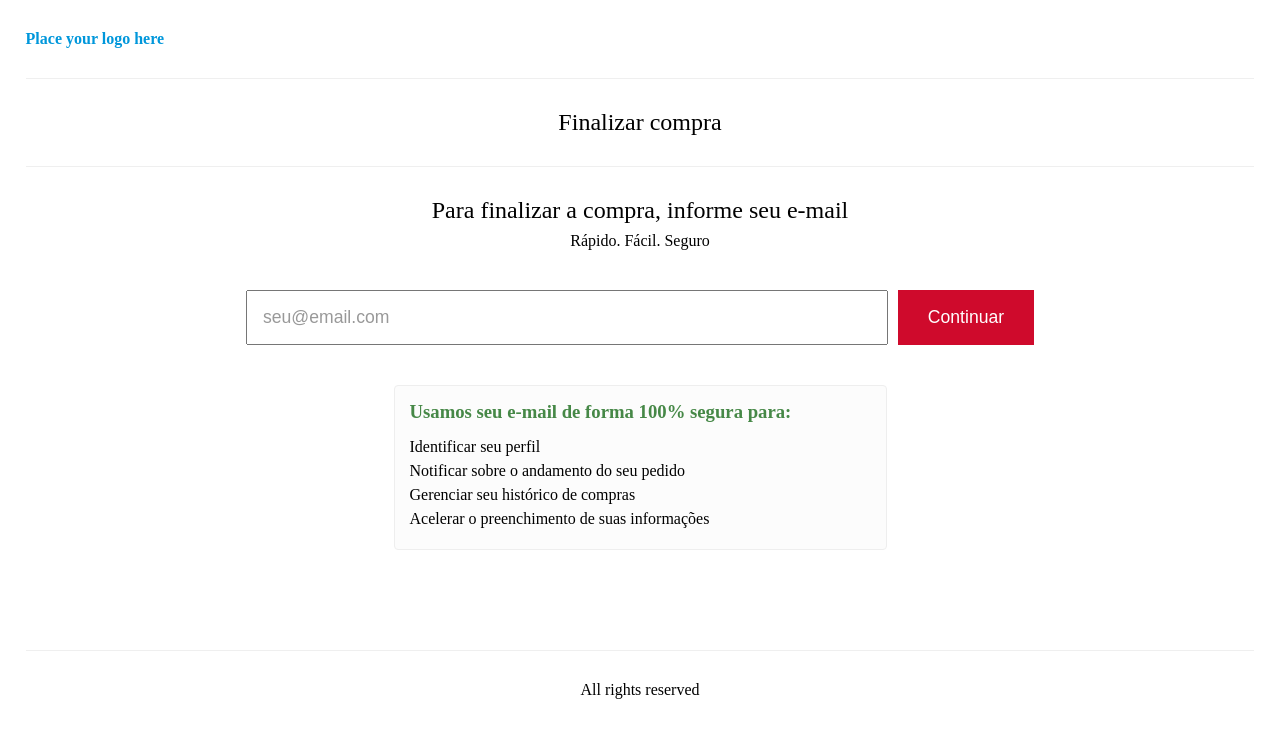
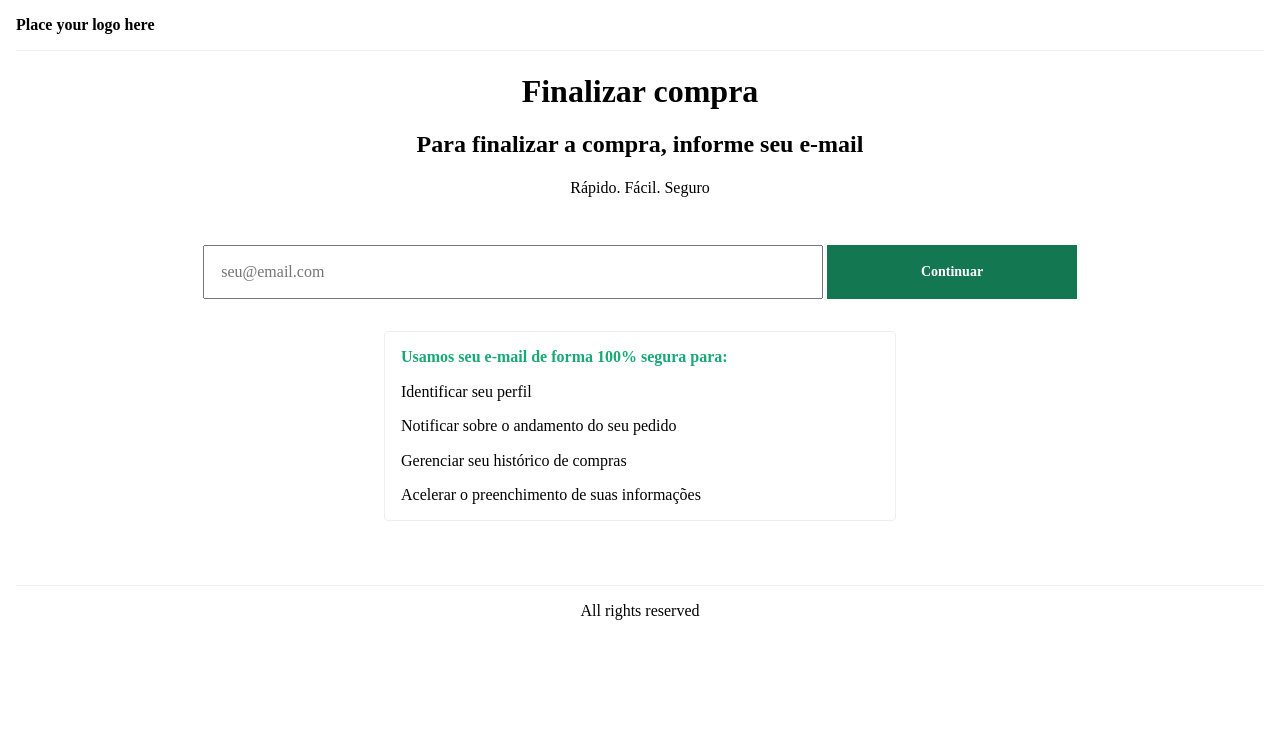
Before and after one commit to Braiancsk/Eitiane, a React (Create React App) app: page / in a window 1280 px wide. Shown: the top 738 px of the page. Built offline with nearby package versions, Linux system fonts and the light colour scheme.

Commit message:
atualização do css com tachyons

```diff
--- a/package.json
+++ b/package.json
@@ -9,7 +9,9 @@
     "react": "^18.1.0",
     "react-dom": "^18.1.0",
     "react-hook-form": "^7.30.0",
+    "react-router-dom": "^6.3.0",
     "react-scripts": "5.0.1",
+    "tachyons": "^4.12.0",
     "web-vitals": "^2.1.4"
   },
   "scripts": {
--- a/src/App.js
+++ b/src/App.js
@@ -1,11 +1,13 @@
 
 import Form from './pages/Form';
+import { Routes, Route } from "react-router-dom";
 
 function App() {
   return (
-    <div className="App">
-      <Form/>
-    </div>
+    <Routes>
+        <Route path="/" element={<Form />} />
+
+    </Routes>
   );
 }
 
--- a/src/FormApp.css
+++ b/src/FormApp.css
@@ -77,6 +77,7 @@
   font-size: 1.1rem;
   border: 0;
   height:max-content;
+  cursor: pointer;
 }
 
 .form-box{
--- a/src/index.js
+++ b/src/index.js
@@ -1,10 +1,11 @@
 import React from 'react';
 import ReactDOM from 'react-dom/client';
 import App from './App';
+import { BrowserRouter } from "react-router-dom";
 
 const root = ReactDOM.createRoot(document.getElementById('root'));
 root.render(
-  <React.StrictMode>
+  <BrowserRouter>
     <App />
-  </React.StrictMode>
+  </BrowserRouter>,
 );
--- a/src/pages/Form.js
+++ b/src/pages/Form.js
@@ -1,9 +1,12 @@
 import React,{useState} from 'react'
-import '../FormApp.css'
+// import '../FormApp.css'
 import { useForm } from "react-hook-form";
+import {useNavigate } from 'react-router-dom'
+import 'tachyons/css/tachyons.css'
 
 
 function Form() {
+  const history = useNavigate ()
   const [error,setError] = useState(true)
   const { register, handleSubmit, watch, formState: { errors } } = useForm();
   const onSubmit = (data) =>{
@@ -13,9 +16,23 @@ function Form() {
 
   const handleRequest = async (email) =>{
     try{
-      const response = await fetch(`https://acctglobal.myvtex.com.br/api/checkout/pub/profiles?email=${email}`)
+      const options = {
+        method: 'GET',
+        headers: {
+          'Content-Type': 'application/json',
+          Accept: 'application/json',
+          'X-VTEX-API-AppKey': 'vtexappkey-acctglobal-ATKTYU',
+          'X-VTEX-API-AppToken': 'ORHUHNHGZQSPCXAINMSAGSVSNUWBFFWRQGJBYFFQOQAANVTVHQEPCRNWVOHNQGATTAYWNZKHHBMPRVERBBTOBHPYTNFJYSZHPGGNXWHIFWHAEXEAJPLPMMRLLADATAJP'
+        }
+      };
+      const response = await fetch(`https://acctglobal.myvtex.com.br/api/checkout/pub/profiles?email=${email}`,options)
       const data = await response.json()
       console.log(data)
+      if(data.userProfile !== ''){
+        history.push('https://google.com')
+      }else{
+        history.push('https://youtube.com')
+      }
     }catch(err){
       console.log(err.message)
     }
@@ -41,41 +58,46 @@ function Form() {
   };
 
   return (
-    <main className="form-container">
-        <nav className="form-nav">
+    <main className="form-container mw9 ph3 center">
+        <nav className="bb b--light-gray pv3">
             <strong className="form-nav__logo">Place your logo here</strong>
         </nav>
-        <h1 className="form-title">Finalizar compra</h1>
+        <h1 className="form-title tc">Finalizar compra</h1>
 
-        <h2 className="form-subtitle">Para finalizar a compra, informe seu e-mail</h2>
-        <p className="form-text">Rápido. Fácil. Seguro</p>
+        <h2 className="form-subtitle tc">Para finalizar a compra, informe seu e-mail</h2>
+        <p className="form-text tc">Rápido. Fácil. Seguro</p>
 
-        <form className="form-container__form" onSubmit={handleSubmit(onSubmit)}>
-          <div className="input-container">
-          <input onKeyUp={handleError} {...register("email", {required: true, minLength: 10, pattern: /^[\w-\.]+@([\w-]+\.)+[\w-]{2,4}$/g })} type="email" placeholder="seu@email.com" className="form-container__form-form-input" />
+        <form className="flex justify-center flex-column flex-row-ns pv4" onSubmit={handleSubmit(onSubmit)}>
+          <div className="input-container w-full relative w-50-ns w-100 mb3 mb0-ns pr1">
+          <input onKeyUp={handleError} {...register("email", {required: true, minLength: 10, pattern: /^[\w-\.]+@([\w-]+\.)+[\w-]{2,4}$/g })} type="email" placeholder="seu@email.com" className="ph3 pv3 w-100" />
           {errors.email && <span style={{color: 'red'}}>Insira um email válido</span>}
           {!errors.email && !error
 
           ?
-          <svg className="input-success" xmlns="http://www.w3.org/2000/svg" viewBox="0 0 448 512"><path d="M438.6 105.4C451.1 117.9 451.1 138.1 438.6 150.6L182.6 406.6C170.1 419.1 149.9 419.1 137.4 406.6L9.372 278.6C-3.124 266.1-3.124 245.9 9.372 233.4C21.87 220.9 42.13 220.9 54.63 233.4L159.1 338.7L393.4 105.4C405.9 92.88 426.1 92.88 438.6 105.4H438.6z"/></svg>
+          <svg className="absolute w1 top-1 right-1" width="25" height="19" viewBox="0 0 25 19" fill="none" xmlns="http://www.w3.org/2000/svg">
+          <path d="M8.4911 18.2766L0.366101 10.1516C-0.122034 9.66351 -0.122034 8.87206 0.366101 8.38387L2.13383 6.6161C2.62196 6.12792 3.41346 6.12792 3.9016 6.6161L9.37499 12.0894L21.0984 0.366101C21.5865 -0.122034 22.378 -0.122034 22.8662 0.366101L24.6339 2.13387C25.122 2.62201 25.122 3.41346 24.6339 3.90165L10.2589 18.2767C9.77069 18.7648 8.97924 18.7648 8.4911 18.2766V18.2766Z" fill="#6CCC81"/>
+          </svg>
           :
           ''
         }
           </div>
 
 
-          <button className="form-container__form-button">Continuar</button>
+          <button style={{cursor: 'pointer'}} className="f6 link dim b bw0 ph3 pv3 dib white bg-dark-green w-20-ns w-100">Continuar</button>
         </form>
 
-        <section className="form-box">
-          <h3 className="form-box__title">Usamos seu e-mail de forma 100% segura para:</h3>
-          <p className="form-box__description">Identificar seu perfil</p>
-          <p className="form-box__description">Notificar sobre o andamento do seu pedido</p>
-          <p className="form-box__description">Gerenciar seu histórico de compras</p>
-          <p className="form-box__description">Acelerar o preenchimento de suas informações</p>
+        <div className="flex justify-center w-100">
+        <section className="light-gray br2 mw6 w-100 ba ph3">
+          <h3 className="f5 green">Usamos seu e-mail de forma 100% segura para:</h3>
+          <p className="black">Identificar seu perfil</p>
+          <p className="black">Notificar sobre o andamento do seu pedido</p>
+          <p className="black">Gerenciar seu histórico de compras</p>
+          <p className="black">Acelerar o preenchimento de suas informações</p>
         </section>
+        </div>
 
-        <footer className="form-footer">
+
+        <footer className="mv5 flex justify-center bt b--light-gray">
           <p className="form-footer__rights">All rights reserved</p>
         </footer>
     </main>
```
Also changed, not shown: 1 other file (tests, documents, lock files or other folders).
